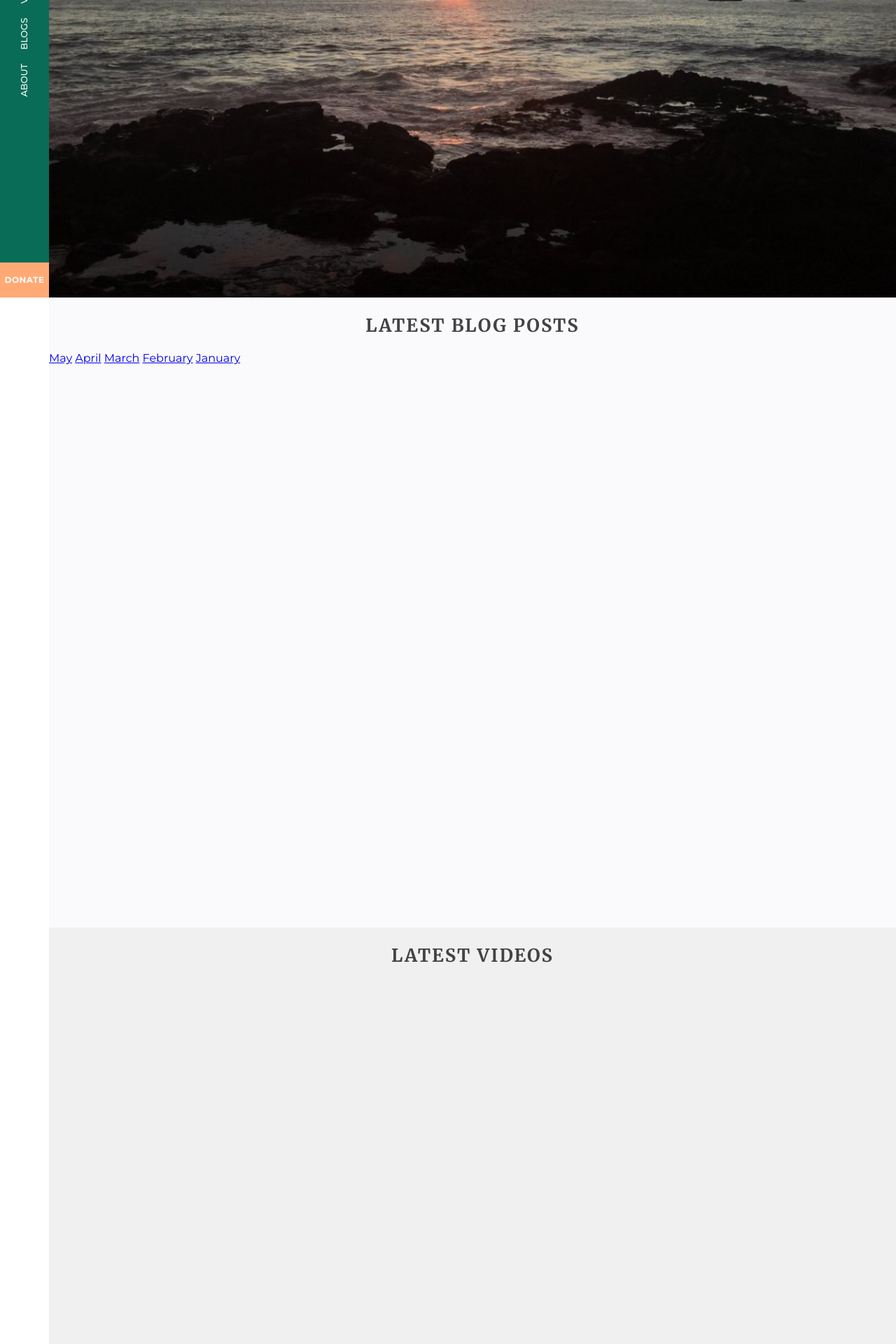
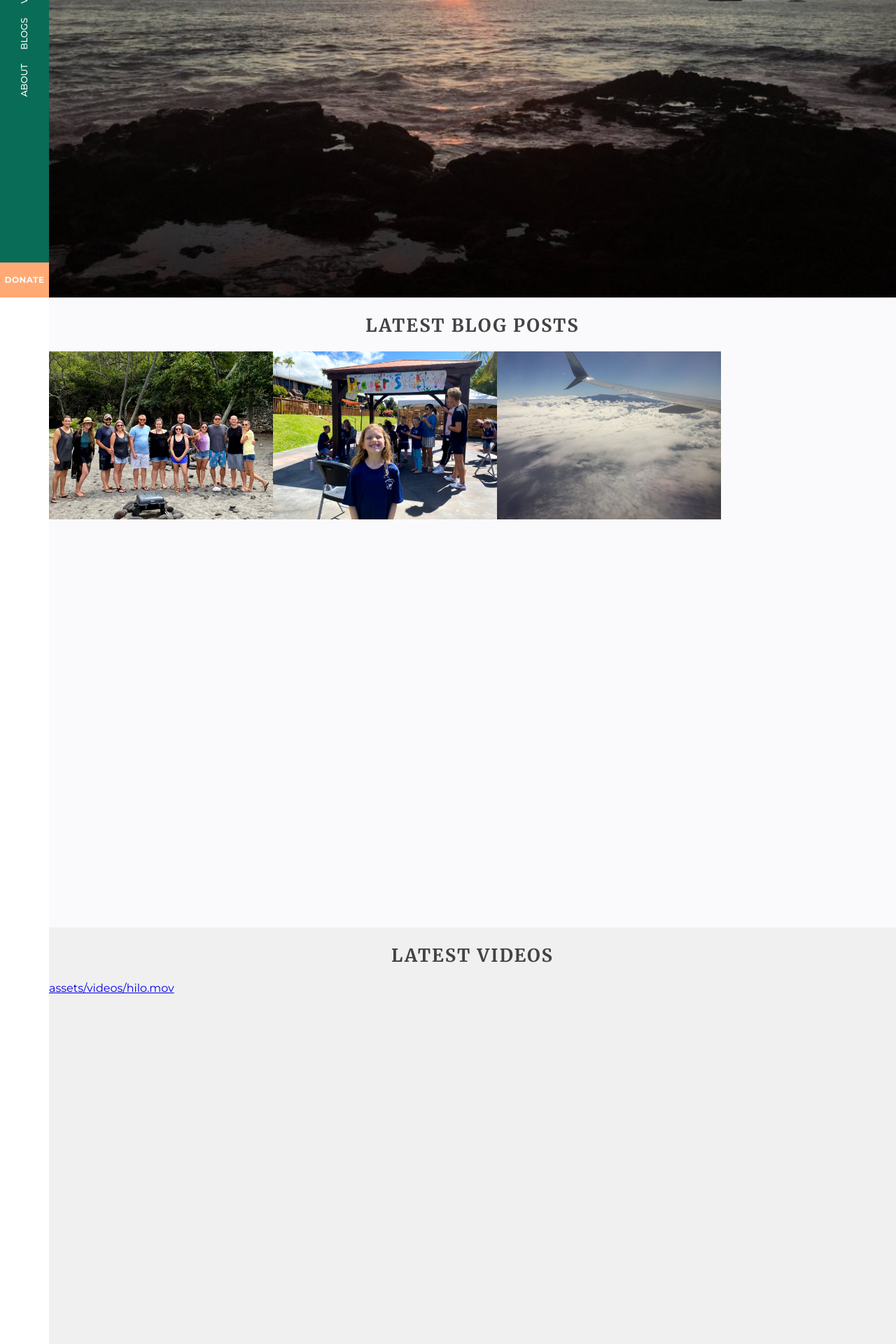
Before and after one commit to keithvenh/keithvenh.github.io, a Jekyll site: the page built from index.html, in a window 1280 px wide. Shown: the part 475-2395 px from the top of the page at 70% size. Built offline with Jekyll 4.4.1, drawn with Linux system fonts in a browser that asks for light colours.

Commit message:
Add post images to index. Add videos as a collection.

```diff
--- a/_config.yml
+++ b/_config.yml
@@ -24,6 +24,9 @@ plugins:
 sass:
   sass_dir: _sass
 
+collections:
+  videos:
+    output: true
 # Exclude from processing.
 #
 # exclude:
--- a/_sass/_index.scss
+++ b/_sass/_index.scss
@@ -40,6 +40,16 @@
 
 .content-area.blogs {
   background-color: $white;
+  flex-direction: column;
+}
+
+.post-list {
+  display: flex;
+
+}
+.post-image.thumbnail {
+  max-width: 25vw;
+  max-height: 33vh;
 }
 
 // VIDEOS SECTION
--- /dev/null
+++ b/_videos/2020-03-15-akaka-falls.md
@@ -0,0 +1,4 @@
+---
+title: "'Akaka Falls"
+video: "assets/videos/hilo.mov"
+---
--- a/index.html
+++ b/index.html
@@ -17,16 +17,18 @@ author: keithvenh
 
 <div class="content-area blogs">
   <h2 class="title section">Latest Blog Posts</h2>
+  <div class="post-list">
   {% for post in site.posts %}
-    <a href="{{ post.url }}">{{ post.title }}</a>
+    <a href="{{ post.url }}"><img class="post-image thumbnail" src="{{ post.image }}"></a>
     {{ post.excerpt }}
   {% endfor %}
+  </div>
 </div>
 
 <div class="content-area videos">
   <h2 class="title section">Latest Videos</h2>
   {% for video in site.videos %}
-    <a href="{{ video.url }}">{{ video.title }}</a>
+    <a href="{{ video.url }}">{{ video.video }}</a>
     {{ video.summary }}
   {% endfor %}
 </div>
```
Also changed, not shown: _posts/2020-01-02-hawaii-bound.md (added, +4 -0 lines), _posts/2020-02-12-prayer-station.md (added, +4 -0 lines), _posts/2020-03-07-beach-buds.md (added, +4 -0 lines), _videos/2020-03-15-video.md (+4 -0 lines), _posts/2020-01-01-january.md (deleted), _posts/2020-02-01-february.md (deleted), _posts/2020-03-01-march.md (deleted), _posts/2020-04-01-april.md (deleted), _posts/2020-05-01-may.md (deleted), assets/images/beach-buds.jpeg (added), assets/images/hawaii-bound.jpeg (added), assets/images/prayer-station.jpeg (added), 1 other file.
